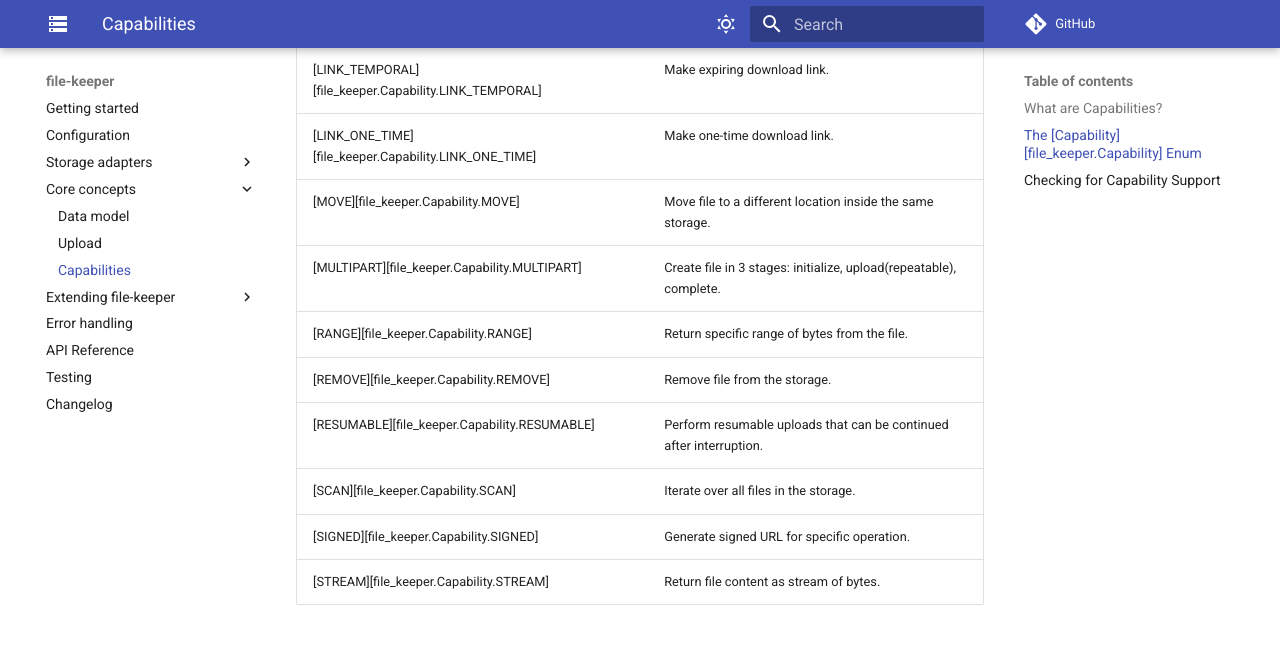
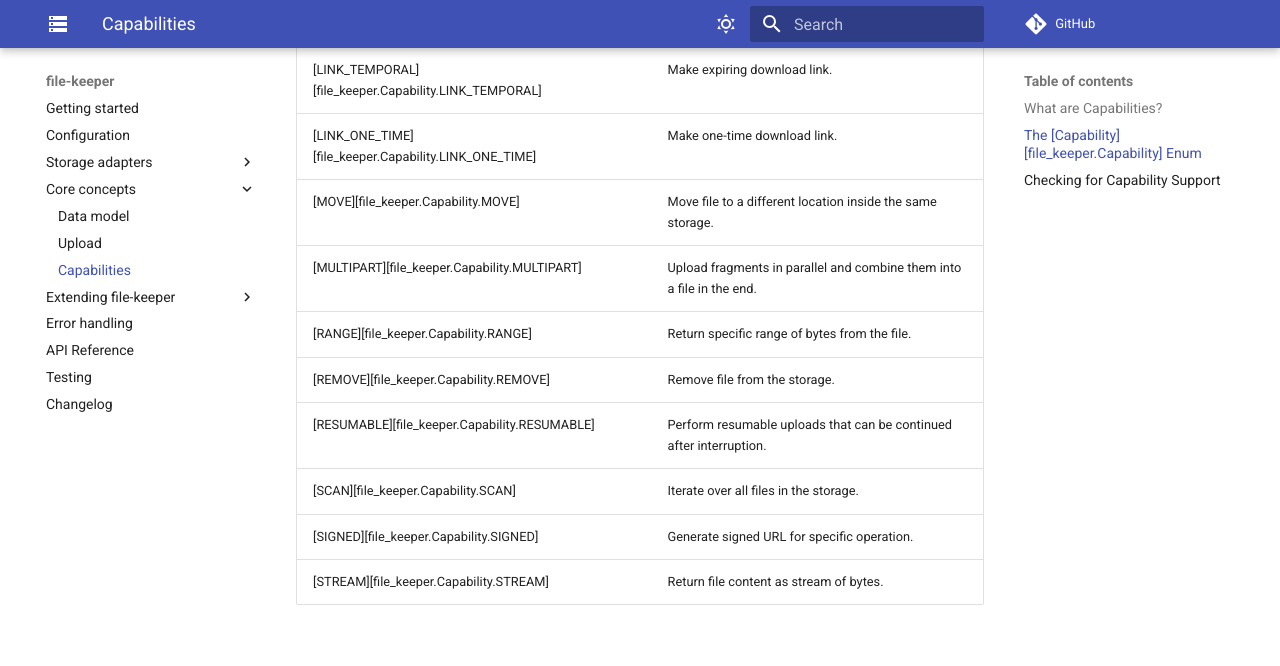
Before and after one commit to DataShades/file-keeper, an MkDocs documentation site: the page built from docs/core_concepts/capabilities.md, in a window 1280 px wide and 900 px high, scrolled down 1058 px. Shown: the top 666 px of the window. Built offline with MkDocs 1.6.1 and Material for MkDocs 9.7.7, drawn with Linux system fonts in a browser that asks for light colours; comment, search, counter and statistics services are not loaded.

Commit message:
chore: small wording update for the doc

```diff
--- a/docs/core_concepts/capabilities.md
+++ b/docs/core_concepts/capabilities.md
@@ -23,25 +23,25 @@ adjust its behavior to ensure compatibility and optimal performance.
 
 Here's a breakdown of the key capabilities:
 
-| Capability                                              | Description                                                         |
-|---------------------------------------------------------|---------------------------------------------------------------------|
-| [ANALYZE][file_keeper.Capability.ANALYZE]               | Return file details from the storage.                               |
-| [APPEND][file_keeper.Capability.APPEND]                 | Add content to the existing file.                                   |
-| [COMPOSE][file_keeper.Capability.COMPOSE]               | Combine multiple files into a new one in the same storage.          |
-| [COPY][file_keeper.Capability.COPY]                     | Make a copy of the file inside the same storage.                    |
-| [CREATE][file_keeper.Capability.CREATE]                 | Create a file as an atomic object.                                  |
-| [EXISTS][file_keeper.Capability.EXISTS]                 | Check if file exists.                                               |
-| [LINK_PERMANENT][file_keeper.Capability.LINK_PERMANENT] | Make permanent download link.                                       |
-| [LINK_TEMPORAL][file_keeper.Capability.LINK_TEMPORAL]   | Make expiring download link.                                        |
-| [LINK_ONE_TIME][file_keeper.Capability.LINK_ONE_TIME]   | Make one-time download link.                                        |
-| [MOVE][file_keeper.Capability.MOVE]                     | Move file to a different location inside the same storage.          |
-| [MULTIPART][file_keeper.Capability.MULTIPART]           | Create file in 3 stages: initialize, upload(repeatable), complete.  |
-| [RANGE][file_keeper.Capability.RANGE]                   | Return specific range of bytes from the file.                       |
-| [REMOVE][file_keeper.Capability.REMOVE]                 | Remove file from the storage.                                       |
-| [RESUMABLE][file_keeper.Capability.RESUMABLE]           | Perform resumable uploads that can be continued after interruption. |
-| [SCAN][file_keeper.Capability.SCAN]                     | Iterate over all files in the storage.                              |
-| [SIGNED][file_keeper.Capability.SIGNED]                 | Generate signed URL for specific operation.                         |
-| [STREAM][file_keeper.Capability.STREAM]                 | Return file content as stream of bytes.                             |
+| Capability                                              | Description                                                           |
+|---------------------------------------------------------|-----------------------------------------------------------------------|
+| [ANALYZE][file_keeper.Capability.ANALYZE]               | Return file details from the storage.                                 |
+| [APPEND][file_keeper.Capability.APPEND]                 | Add content to the existing file.                                     |
+| [COMPOSE][file_keeper.Capability.COMPOSE]               | Combine multiple files into a new one in the same storage.            |
+| [COPY][file_keeper.Capability.COPY]                     | Make a copy of the file inside the same storage.                      |
+| [CREATE][file_keeper.Capability.CREATE]                 | Create a file as an atomic object.                                    |
+| [EXISTS][file_keeper.Capability.EXISTS]                 | Check if file exists.                                                 |
+| [LINK_PERMANENT][file_keeper.Capability.LINK_PERMANENT] | Make permanent download link.                                         |
+| [LINK_TEMPORAL][file_keeper.Capability.LINK_TEMPORAL]   | Make expiring download link.                                          |
+| [LINK_ONE_TIME][file_keeper.Capability.LINK_ONE_TIME]   | Make one-time download link.                                          |
+| [MOVE][file_keeper.Capability.MOVE]                     | Move file to a different location inside the same storage.            |
+| [MULTIPART][file_keeper.Capability.MULTIPART]           | Upload fragments in parallel and combine them into a file in the end. |
+| [RANGE][file_keeper.Capability.RANGE]                   | Return specific range of bytes from the file.                         |
+| [REMOVE][file_keeper.Capability.REMOVE]                 | Remove file from the storage.                                         |
+| [RESUMABLE][file_keeper.Capability.RESUMABLE]           | Perform resumable uploads that can be continued after interruption.   |
+| [SCAN][file_keeper.Capability.SCAN]                     | Iterate over all files in the storage.                                |
+| [SIGNED][file_keeper.Capability.SIGNED]                 | Generate signed URL for specific operation.                           |
+| [STREAM][file_keeper.Capability.STREAM]                 | Return file content as stream of bytes.                               |
 
 
 ## Checking for Capability Support
```
Also changed, not shown: docs/extending/dissection.md (+19 -13 lines).
